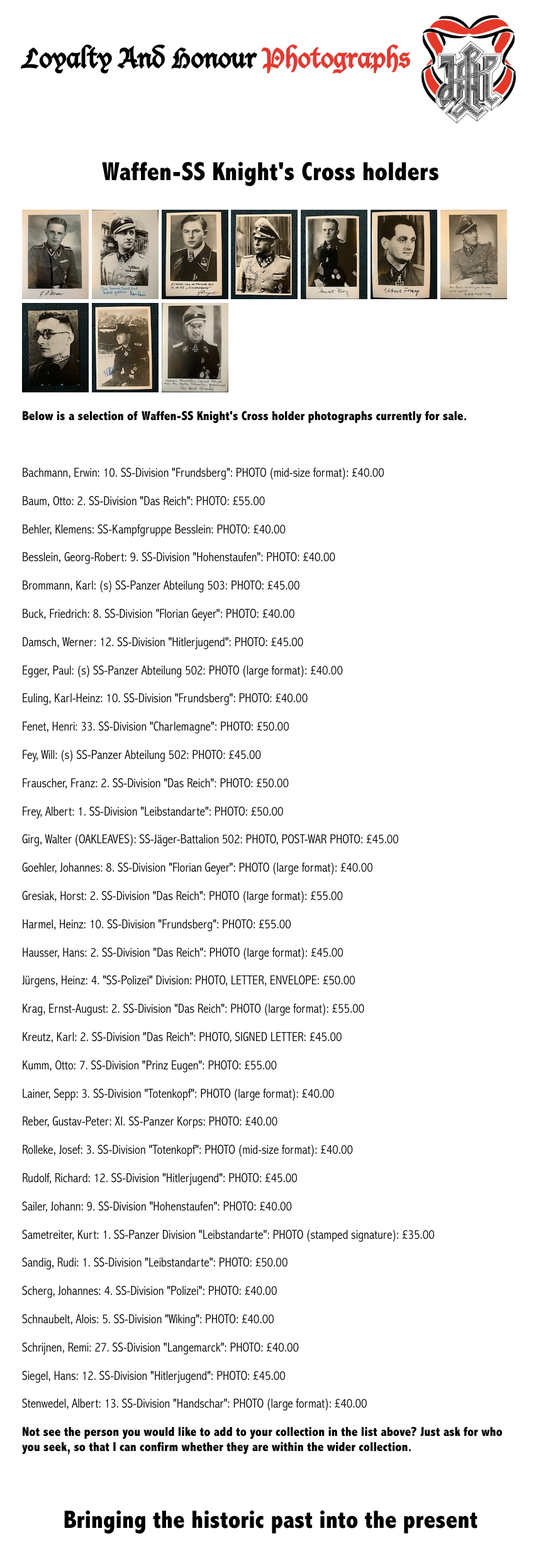
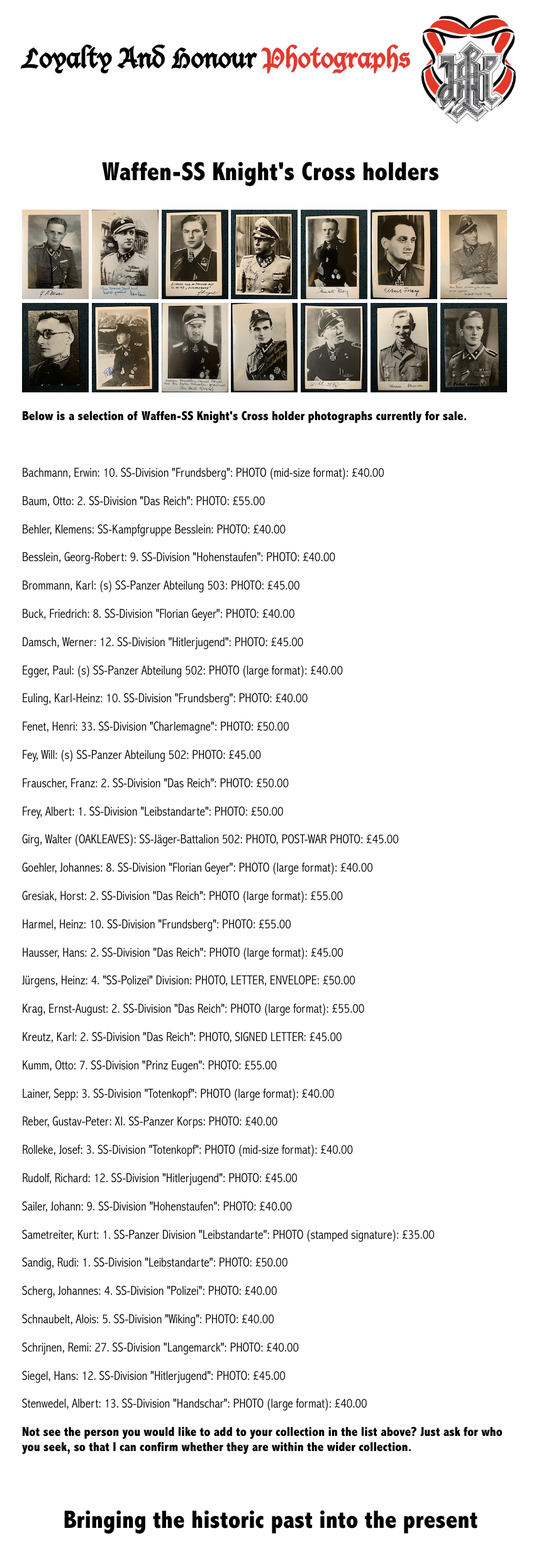
Before and after one commit to lahphotographs/lahphotographs.github.com, a Jekyll site: the page built from Waffen_SS_photos.md, in a window 1280 px wide. Shown: the whole page at 63% size, without its empty margins (210-1062 px from the left). Built offline with Jekyll 4.4.1, drawn with Linux system fonts in a browser that asks for light colours.

Commit message:
Update Waffen_SS_photos.md

```diff
--- a/Waffen_SS_photos.md
+++ b/Waffen_SS_photos.md
@@ -16,6 +16,10 @@ permalink: /waffen_ss_photos.html
 <img src="./assets/Fenet copy.jpg"/>
 <img src="./assets/Frauscher copy.jpg"/>
 <img src="./assets/Gresiak copy.jpg"/>
+<img src="./assets/Schrijnen studio copy.jpg"/>
+<img src="./assets/Fey copy.jpg"/>
+<img src="./assets/Damsch copy.jpg"/>
+<img src="./assets/Brommann copy.jpg"/>
 <br />
 <p><b>Below is a selection of Waffen-SS Knight's Cross holder photographs currently for sale.</b></p>
 <br />
```
